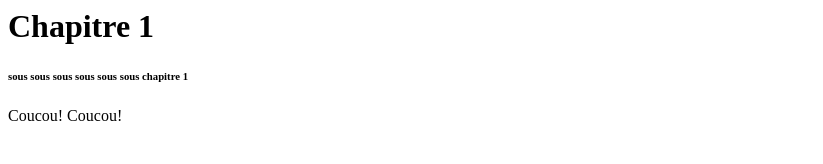
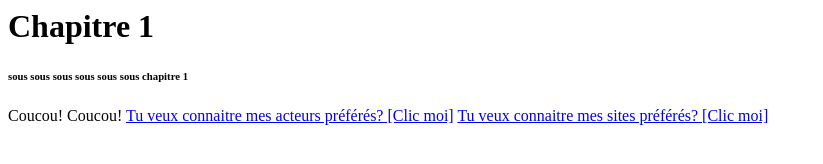
Before and after one commit to pvMasterDNID/pvMasterDNID.github.io, a plain HTML site: page index.html in a window 1280 px wide. Shown: the whole page, without its empty margins (0-823 px from the left). Drawn offline with Linux system fonts and the light colour scheme.

Commit message:
Update index.html

```diff
--- a/index.html
+++ b/index.html
@@ -7,5 +7,7 @@
       sous sous sous sous sous sous chapitre 1
     </h6>
     Coucou! Coucou!
+    <a href="actor.html">Tu veux connaitre mes acteurs préférés? [Clic moi]</a>
+    <a href="sites.html">Tu veux connaitre mes sites préférés? [Clic moi]</a>
   </body>
 </html>
```
